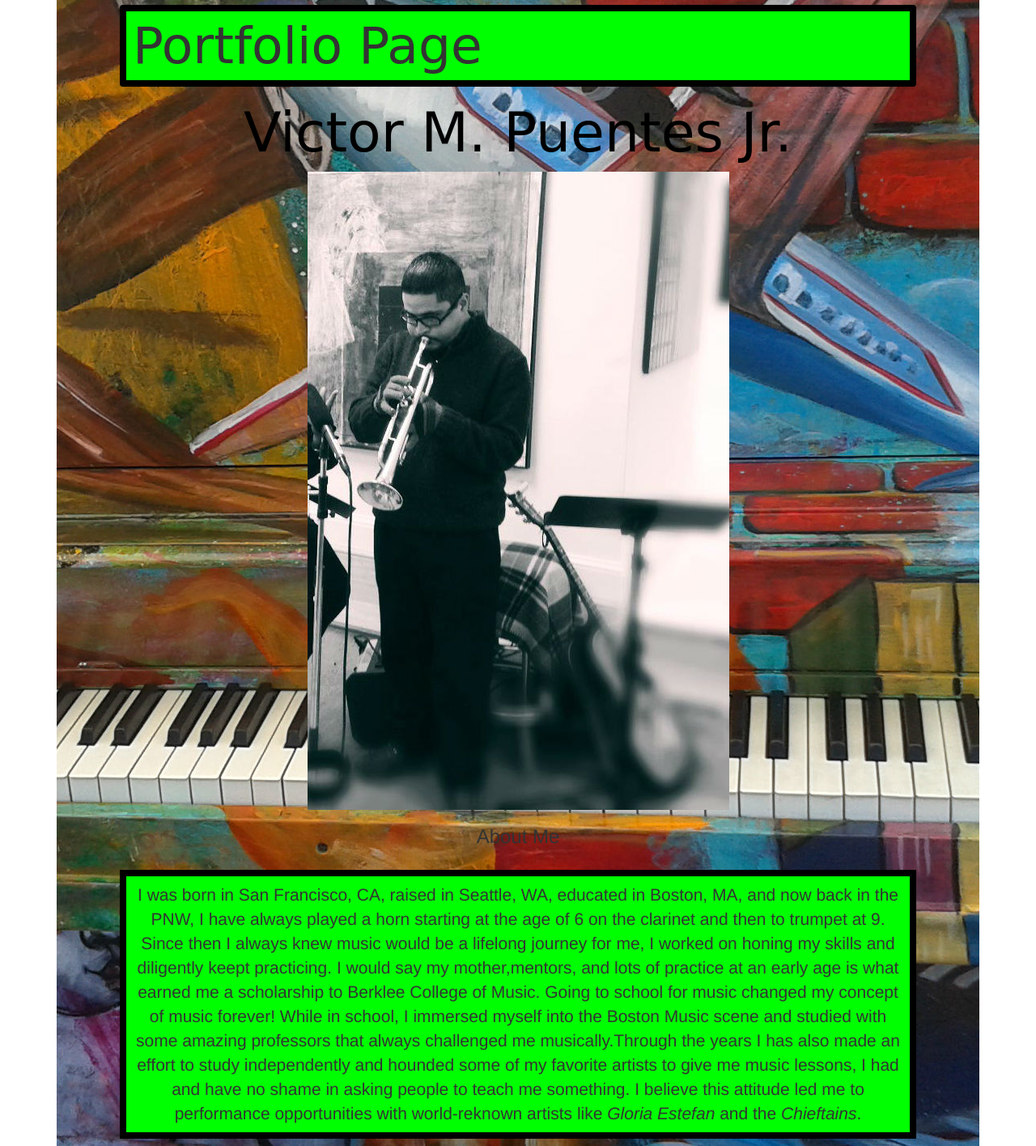
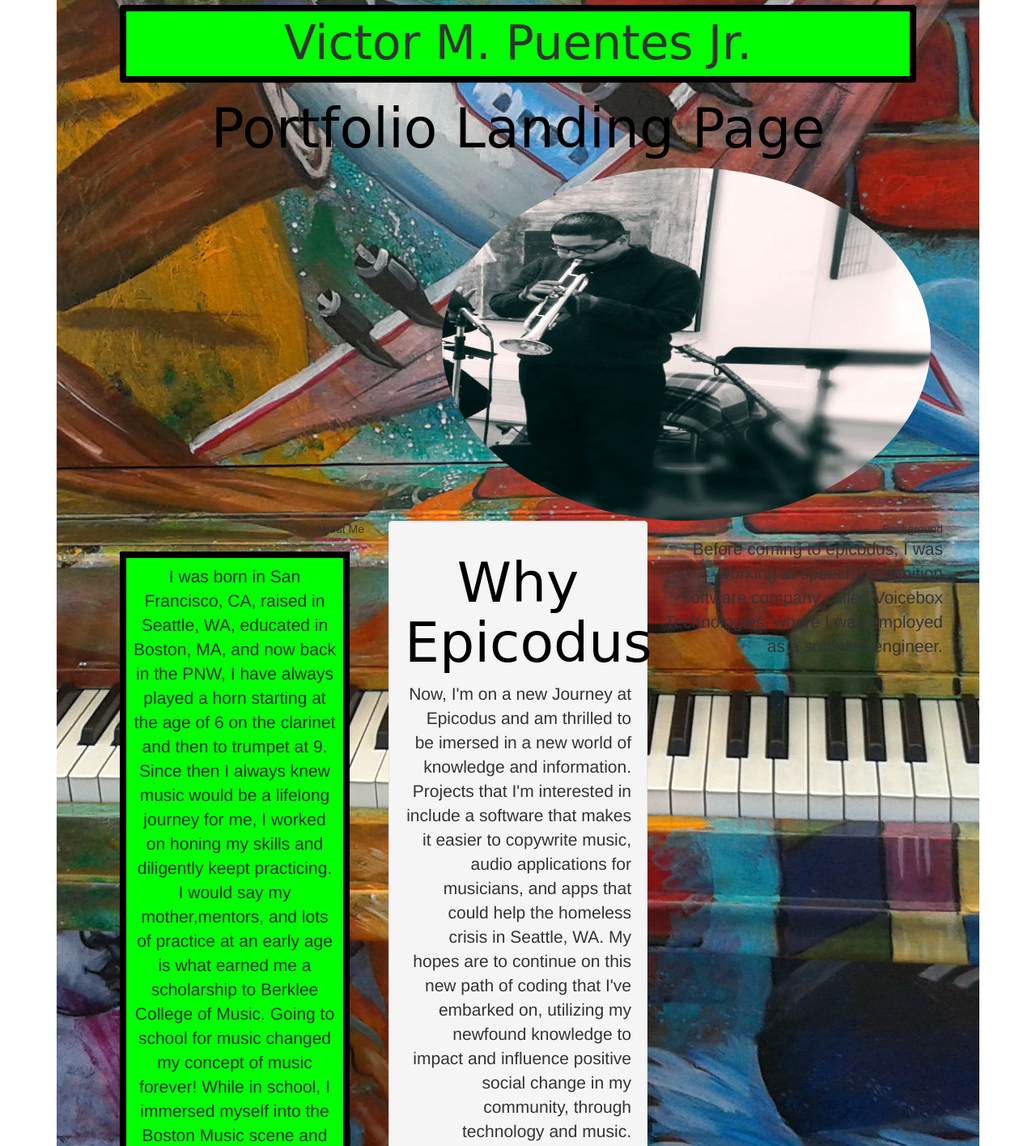
Before and after one commit to vmpuentes/Portfolio-Landing-Page-sept-17, a plain HTML site: page index.html in a window 1280 px wide. Shown: the part 60-1475 px from the top of the page at 81% size. Drawn offline with nearby package versions, Linux system fonts and the light colour scheme.

Commit message:
add css classes to opening image.

```diff
--- a/css/styles.css
+++ b/css/styles.css
@@ -1,21 +1,33 @@
+img.ballard {
+  text-align: left;
+  height: 400px;
+  width: 600px;
+}
+.jumbotron {
+  background-color: #0000aa;
+  background-image: url("../img/piano.jpg");
+  text-align: right;
+}
+
 img.philly {
   height: 400px;
   width: 600px;
-}
-
-.jumbotron {
-  background-color: #0000aa;
-  background-image: url("../img/piano.jpg");
   text-align: center;
 }
 
-h1.panel panel-primary {
+h3 {
+  font-size: 44px;
   text-align: center;
-  font-family: fantasy;
+}
+
+h1.panel {
+  text-align: center;
+  font-family: cursive;
   font-size: 58px;
 }
 
 h2 {
+  color: #0000aa;
   text-align: center;
   color: black;
   font-size: 68px;
@@ -31,14 +43,10 @@ h2 {
   background-color: #00ff00;
 }
 
-img.philly {
-  height: 400px;
-  width: 600px;
-}
-
 img.florida {
   height: 400px;
   width: 600px;
+  text-align: left;
 }
 
 .panel {
@@ -49,5 +57,4 @@ img.florida {
   padding: 8px;
   background-color: #00ff00;
   border: 8px solid black;
-  background-image: image("../img/piano.jpg");
 }
--- a/index.html
+++ b/index.html
@@ -8,17 +8,29 @@
   </head>
   <body>
     <div class="container">
-     <div class="jumbotron">
-       <h1 class="panel panel-primary">Portfolio Page</h1>
-       <h2>Victor M. Puentes Jr.</h2>
-         <img src="img/philly.jpg"></img>
+     <div class="jumbotron text-center">
+       <h1 class="panel">Victor M. Puentes Jr.</h1>
+       <h2>Portfolio Landing Page</h2>
+         <img src="img/philly.jpg"class="img-circle" alt="Cinque Terre" width="604" height="436" alignment= "center">
+      <div class="row">
+        <div class="col-sm-4"
        <h3>About Me</h3>
        <p class="boxmodel">I was born in San Francisco, CA, raised in Seattle, WA, educated in Boston, MA, and now back in the PNW, I have always played a horn starting at the age of 6 on the clarinet and then to trumpet at 9. Since then I always knew music would be a lifelong journey for me, I worked on honing my skills and diligently keept practicing. I would say my mother,mentors, and lots of practice at an early age is what earned me a scholarship to Berklee College of Music. Going to school for music changed my concept of music forever! While in school, I immersed myself into the Boston Music scene and studied with some amazing professors that always challenged me musically.Through the years I has also made an effort to study independently and hounded some of my favorite artists to give me music lessons, I had and have no shame in asking people to teach me something. I believe this attitude led me to performance opportunities with world-reknown artists like <em>Gloria Estefan</em> and the <em>Chieftains</em>.</p>
-       <img class="florida" src="img/florida.jpg">
-       <div class="panel panel-primary">
-         <h2>Background</h2>
-          <p>Before coming to epicodus, I was working at speech recognition software company called Voicebox Technologies, where I was employed as a software engineer.</P>
+     </div>
+     <div class="col-sm-4">
+       <div class="well">
+         <h2>Why Epicodus</h2>
+         <p>Now, I'm on a new Journey at Epicodus and am thrilled to be imersed in a new world of knowledge and information. Projects that I'm interested in include a software that makes it easier to copywrite music, audio applications for musicians, and apps that could help the homeless crisis in Seattle, WA. My hopes are to continue on this new path of coding that I've embarked on, utilizing my newfound knowledge to impact and influence positive social change in my community, through technology and music.</p>
+       </div>
+     </div>
+     <div class="col-sm-4>
+       <h2>Background</h2>
+        <p>Before coming to epicodus, I was working at speech recognition software company called Voicebox Technologies, where I was employed as a software engineer.</P>
+          <img class="florida" src="img/florida.jpg">
         </div>
+         <img class="ballard" src="img/ballard.jpg">
+       </div>
+
        <div class="well">
          <h2>Why Epicodus</h2>
          <p>Now, I'm on a new Journey at Epicodus and am thrilled to be imersed in a new world of knowledge and information. Projects that I'm interested in include a software that makes it easier to copywrite music, audio applications for musicians, and apps that could help the homeless crisis in Seattle, WA. My hopes are to continue on this new path of coding that I've embarked on, utilizing my newfound knowledge to impact and influence positive social change in my community, through technology and music.</p>
```
